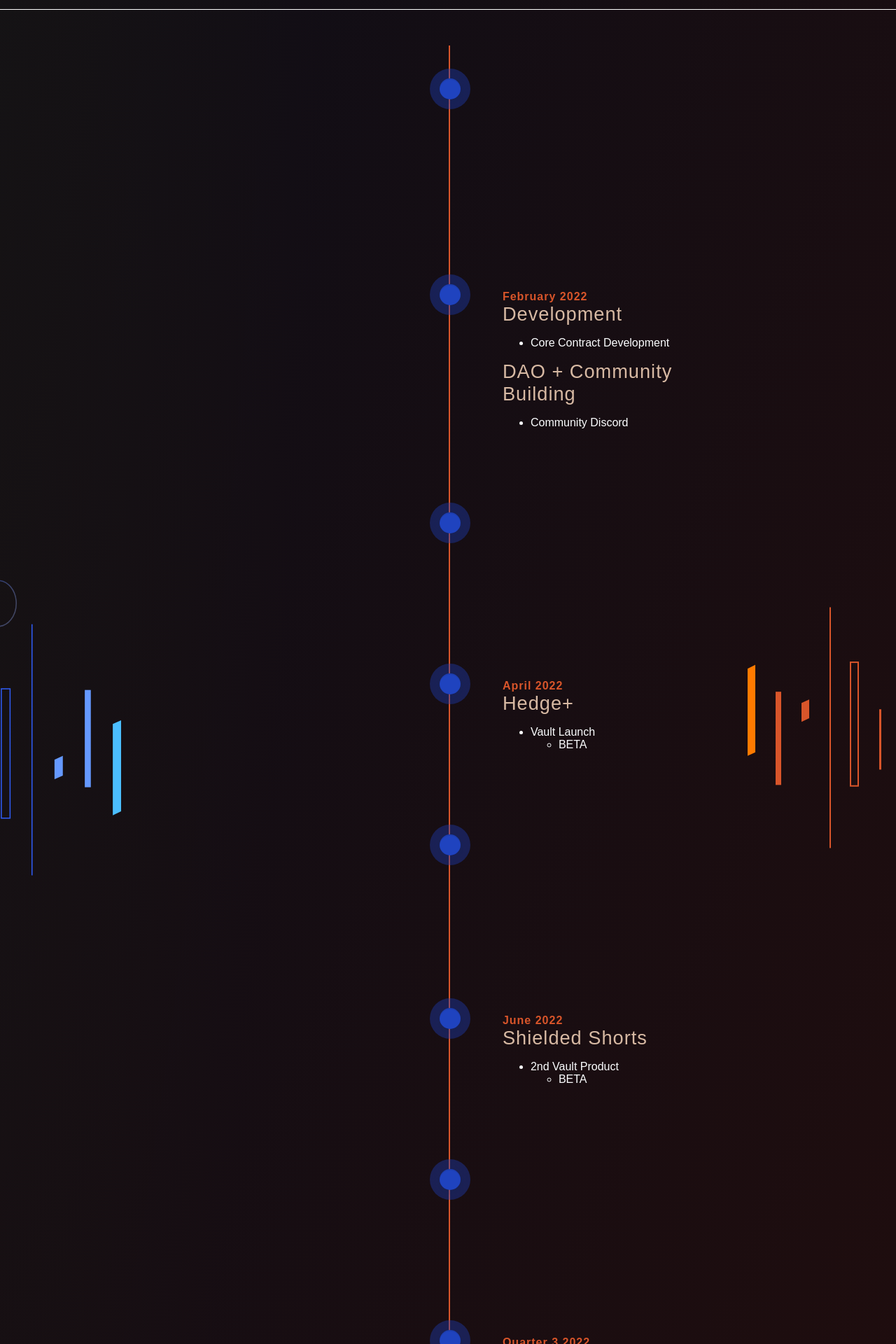
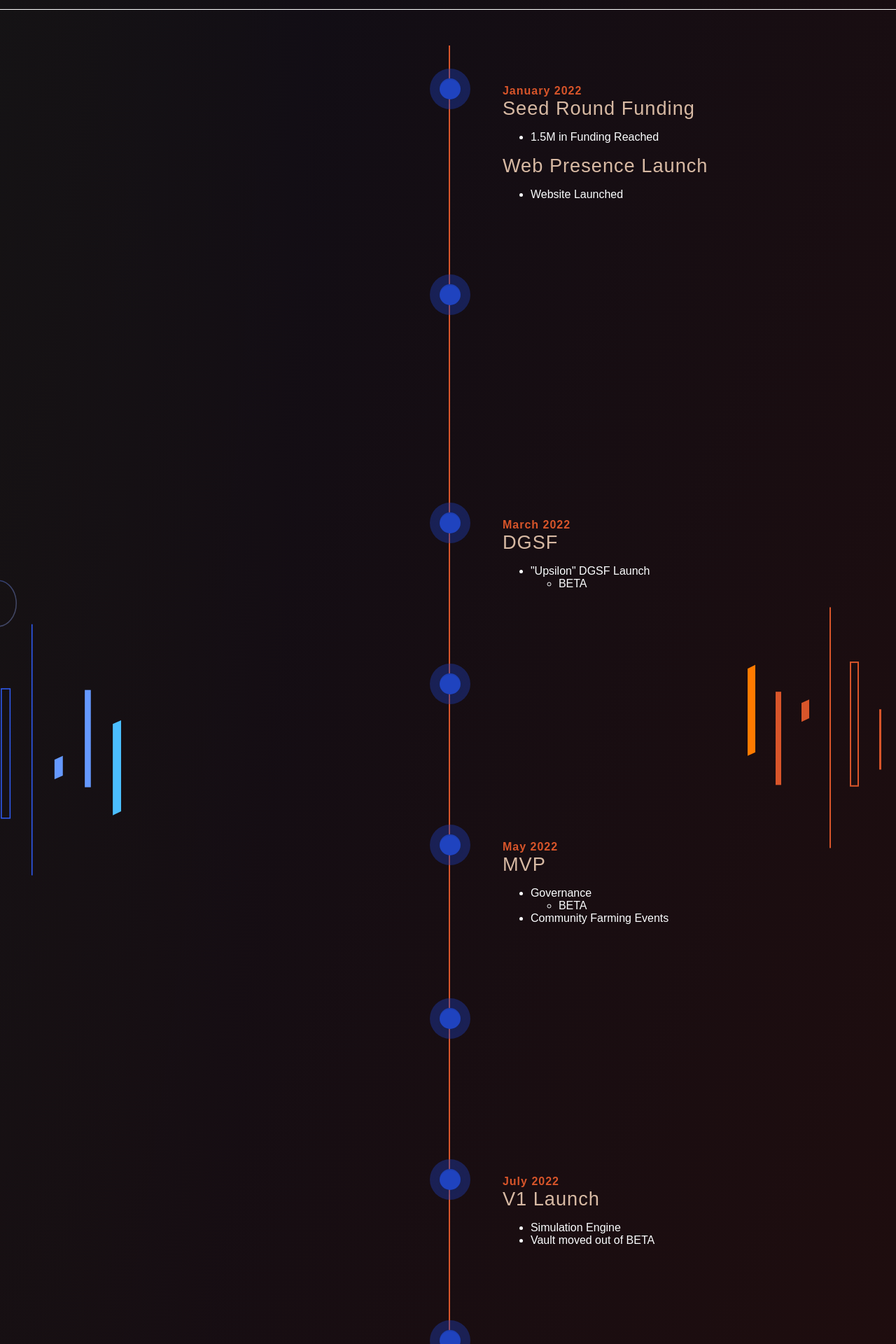
Before and after one commit to Y-Foundry-Dao/yfoundry-frontend, a React (Create React App) app in the folder landing-page/: page / in a window 1280 px wide. Shown: the part 2700-4620 px from the top of the page at 70% size. Built offline with nearby package versions, Linux system fonts and the light colour scheme; a web font is replaced by a local one.

Commit message:
Changed position of each element to match the figma

```diff
--- a/landing-page/src/components/sections/roadmap/RoadmapTimeline.tsx
+++ b/landing-page/src/components/sections/roadmap/RoadmapTimeline.tsx
@@ -9,6 +9,7 @@ function RoadmapTimeline() {
     <MyVerticalTimeline lineColor='#D8552A'>
 
       <MyVerticalTimelineElement
+        position='right'
         contentStyle={{ background: 'rgba(33, 149, 243, 0)', boxShadow:'none' }}
         contentArrowStyle={{ borderRight: '7px solid  rgba(33, 149, 243, 0)' }}
         iconStyle={{ background: '#1F43BF', boxShadow: '0 0 0 14px #1f42bf63, inset 0 2px 0 rgb(0 0 0 / 8%), 0 3px 0 4px rgb(0 0 0 / 5%)', width:'30px', height:'30px', marginLeft:'-15px', marginTop:'15px'}}
@@ -25,6 +26,7 @@ function RoadmapTimeline() {
       </MyVerticalTimelineElement>
 
       <MyVerticalTimelineElement
+        position='left'
         contentStyle={{ background: 'rgba(33, 149, 243, 0)', boxShadow:'none' }}
         contentArrowStyle={{ borderRight: '7px solid  rgba(33, 149, 243, 0)' }}
         iconStyle={{ background: '#1F43BF', boxShadow: '0 0 0 14px #1f42bf63, inset 0 2px 0 rgb(0 0 0 / 8%), 0 3px 0 4px rgb(0 0 0 / 5%)', width:'30px', height:'30px', marginLeft:'-15px', marginTop:'15px'}}
@@ -41,6 +43,7 @@ function RoadmapTimeline() {
       </MyVerticalTimelineElement>
 
       <MyVerticalTimelineElement
+        position='right'
         contentStyle={{ background: 'rgba(33, 149, 243, 0)', boxShadow:'none' }}
         contentArrowStyle={{ borderRight: '7px solid  rgba(33, 149, 243, 0)' }}
         iconStyle={{ background: '#1F43BF', boxShadow: '0 0 0 14px #1f42bf63, inset 0 2px 0 rgb(0 0 0 / 8%), 0 3px 0 4px rgb(0 0 0 / 5%)', width:'30px', height:'30px', marginLeft:'-15px', marginTop:'15px'}}
@@ -56,6 +59,7 @@ function RoadmapTimeline() {
       </MyVerticalTimelineElement>
 
       <MyVerticalTimelineElement
+        position='left'
         contentStyle={{ background: 'rgba(33, 149, 243, 0)', boxShadow:'none'  }}
         contentArrowStyle={{ borderRight: '7px solid  rgba(33, 149, 243, 0)' }}
         iconStyle={{ background: '#1F43BF', boxShadow: '0 0 0 14px #1f42bf63, inset 0 2px 0 rgb(0 0 0 / 8%), 0 3px 0 4px rgb(0 0 0 / 5%)', width:'30px', height:'30px', marginLeft:'-15px', marginTop:'15px'}}
@@ -71,6 +75,7 @@ function RoadmapTimeline() {
       </MyVerticalTimelineElement>
 
       <MyVerticalTimelineElement
+        position='right'
         contentStyle={{ background: 'rgba(33, 149, 243, 0)', boxShadow:'none' }}
         contentArrowStyle={{ borderRight: '7px solid  rgba(33, 149, 243, 0)' }}
         iconStyle={{ background: '#1F43BF', boxShadow: '0 0 0 14px #1f42bf63, inset 0 2px 0 rgb(0 0 0 / 8%), 0 3px 0 4px rgb(0 0 0 / 5%)', width:'30px', height:'30px', marginLeft:'-15px', marginTop:'15px'}}
@@ -87,6 +92,7 @@ function RoadmapTimeline() {
       </MyVerticalTimelineElement>
 
       <MyVerticalTimelineElement
+        position='left'
         contentStyle={{ background: 'rgba(33, 149, 243, 0)', boxShadow:'none'  }}
         contentArrowStyle={{ borderRight: '7px solid  rgba(33, 149, 243, 0)' }}
         iconStyle={{ background: '#1F43BF', boxShadow: '0 0 0 14px #1f42bf63, inset 0 2px 0 rgb(0 0 0 / 8%), 0 3px 0 4px rgb(0 0 0 / 5%)', width:'30px', height:'30px', marginLeft:'-15px', marginTop:'15px'}}
@@ -102,6 +108,7 @@ function RoadmapTimeline() {
       </MyVerticalTimelineElement>
 
       <MyVerticalTimelineElement
+        position='right'
         contentStyle={{ background: 'rgba(33, 149, 243, 0)', boxShadow:'none' }}
         contentArrowStyle={{ borderRight: '7px solid  rgba(33, 149, 243, 0)' }}
         iconStyle={{ background: '#1F43BF', boxShadow: '0 0 0 14px #1f42bf63, inset 0 2px 0 rgb(0 0 0 / 8%), 0 3px 0 4px rgb(0 0 0 / 5%)', width:'30px', height:'30px', marginLeft:'-15px', marginTop:'15px'}}
@@ -115,6 +122,7 @@ function RoadmapTimeline() {
       </MyVerticalTimelineElement>
 
       <MyVerticalTimelineElement
+        position='left'
         contentStyle={{ background: 'rgba(33, 149, 243, 0)', boxShadow:'none'   }}
         contentArrowStyle={{ borderRight: '7px solid  rgba(33, 149, 243, 0)' }}
         iconStyle={{ background: '#1F43BF', boxShadow: '0 0 0 14px #1f42bf63, inset 0 2px 0 rgb(0 0 0 / 8%), 0 3px 0 4px rgb(0 0 0 / 5%)', width:'30px', height:'30px', marginLeft:'-15px', marginTop:'15px'}}
```
